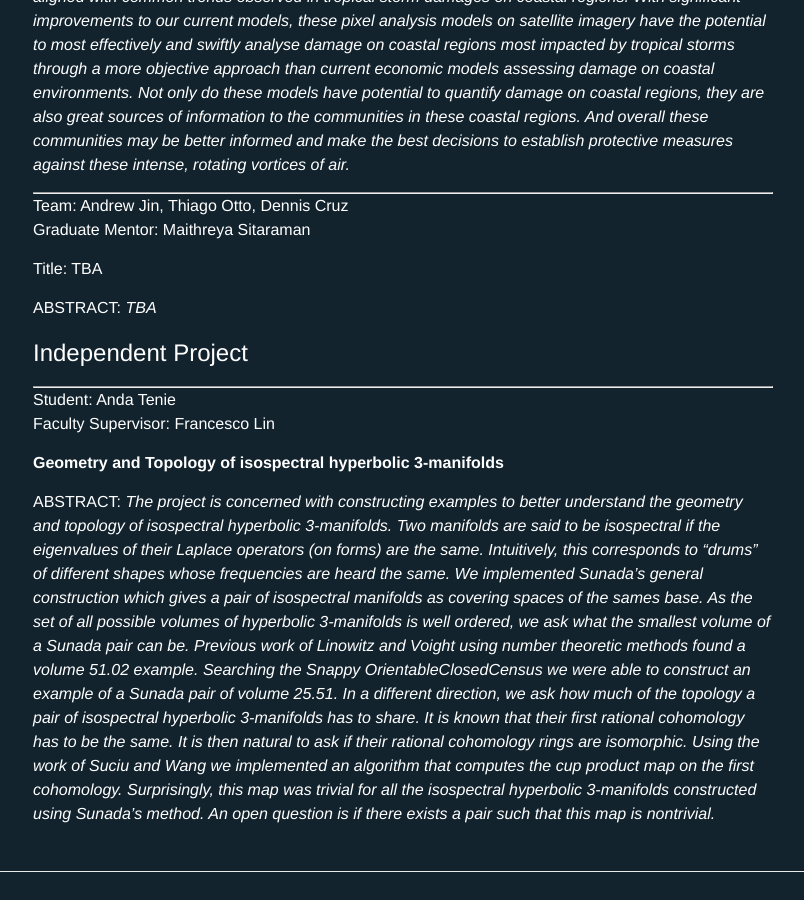
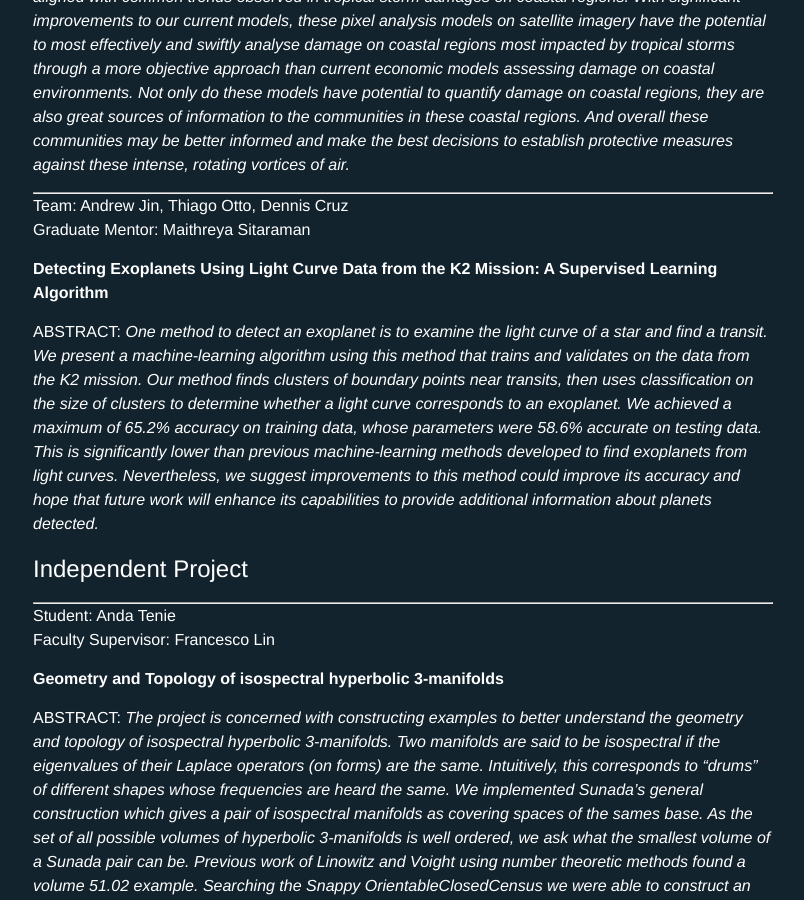
Before and after one commit to ColumbiaUndergradMathModeling/Home, a Jekyll site: the page built from pages/sums/su21.md, in a window 1280 px wide and 900 px high, scrolled down 3848 px. Shown: the whole window, without its empty margins (237-1041 px from the left). Built offline with Jekyll 4.4.1, drawn with Linux system fonts in a browser that asks for light colours.

Commit message:
Update su21.md

```diff
--- a/pages/sums/su21.md
+++ b/pages/sums/su21.md
@@ -180,9 +180,10 @@ ___
 Team: Andrew Jin, Thiago Otto, Dennis Cruz <br/>
 Graduate Mentor: Maithreya Sitaraman <br/>
 
-#### Title: TBA
+#### **Detecting Exoplanets Using Light Curve Data from the K2 Mission: A Supervised Learning Algorithm**
 
-ABSTRACT: *TBA*
+ABSTRACT: *One method to detect an exoplanet is to examine the light curve of a star and find a transit. We present a machine-learning algorithm using this method that trains and validates on the data from the K2 mission. Our method finds clusters of boundary points near transits, then uses classification on the size of clusters to determine whether a light curve corresponds to an exoplanet. We achieved a maximum of 65.2% accuracy on training data, whose parameters were 58.6% accurate on testing data. This is significantly lower than previous machine-learning methods developed to
+find exoplanets from light curves. Nevertheless, we suggest improvements to this method could improve its accuracy and hope that future work will enhance its capabilities to provide additional information about planets detected.*
 
 
 ## Independent Project
```
